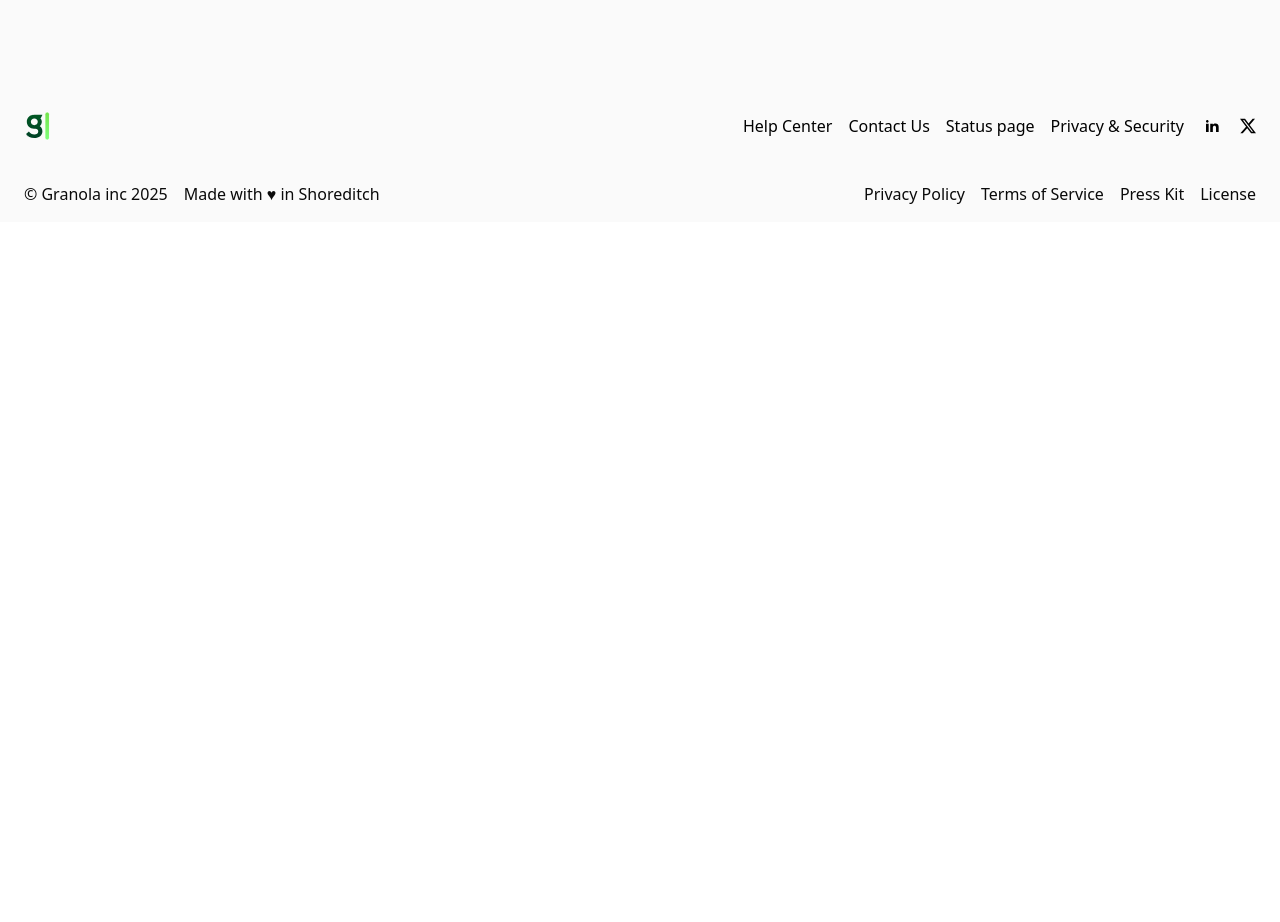
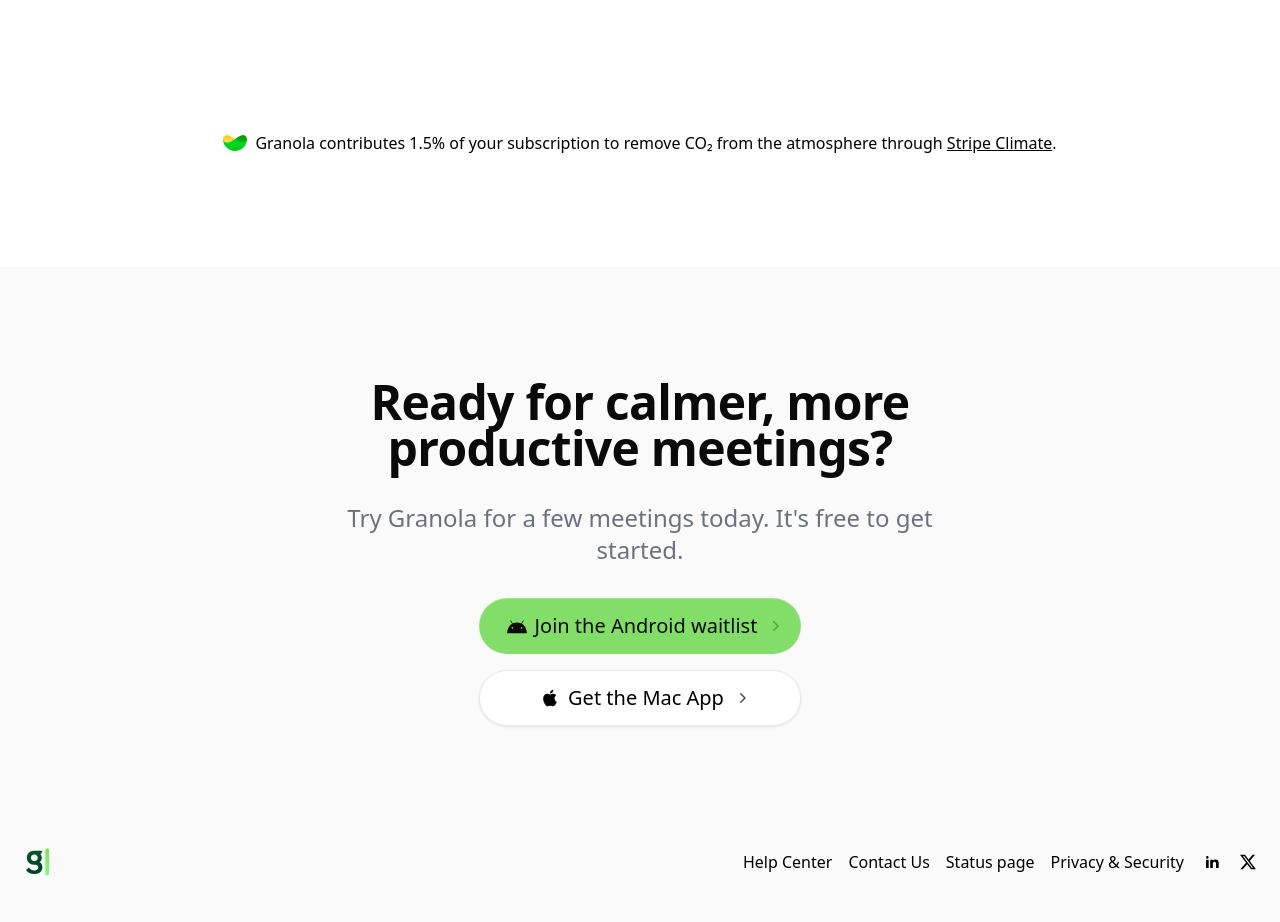
Before and after one commit to Raheel1258/granolaai-website, a Next.js app: page /pricing in a window 1280 px wide. Shown: the part 4580-5502 px from the top of the page. Before the commit the page ends 4802 px from the top, so only its background shows below. Built offline with nearby package versions, Linux system fonts and the light colour scheme.

Commit message:
chore: update pricing ui

```diff
--- a/src/app/pricing/page.tsx
+++ b/src/app/pricing/page.tsx
@@ -1,6 +1,8 @@
 import BuiltForPeople from "@/components/BuiltForPeople";
 import GranolaPricingPage from "../../components/Faq";
 import Pricing from "../../components/Pricing";
+import TrustedBySection from "@/components/TrustedBySection";
+import StripeClimateInfo from "@/components/climateInfo";
 
 export default function Page() {
   return (
@@ -8,6 +10,7 @@
       <Pricing />
       <GranolaPricingPage />
       <BuiltForPeople />
+      <TrustedBySection />
     </main>
   );
 }
--- a/src/components/Footer.tsx
+++ b/src/components/Footer.tsx
@@ -13,11 +13,11 @@
           <h2 className="text-3xl lg:text-5xl text-colored font-bold tracking-[-0.015em] leading-[0.95] text-balance">
             Ready for calmer, more productive meetings?
           </h2>
-          <p className="text-xl font-medium lg:text-2xl text-colored-secondary">
+          <p className="text-xl font-medium lg:text-2xl text-gray-500">
             Try Granola for a few meetings today. It&apos;s free to get started.
           </p>
         </div>
-        <div className="flex flex-col">
+        <div className="flex flex-col gap-4">
           <DeviceDrawer
             trigger={
               <button
@@ -28,7 +28,18 @@
                 aria-controls="radix-:rv:"
                 data-state="closed"
               >
-                <span>Send me a download link</span>
+                {/* Android icon */}
+                <svg
+                  xmlns="http://www.w3.org/2000/svg"
+                  width="20"
+                  height="20"
+                  viewBox="0 0 24 24"
+                  fill="currentColor"
+                  className="w-5 h-5"
+                >
+                  <path d="M17.523 15.3414c-.5511 0-.9993-.4486-.9993-.9997s.4482-.9993.9993-.9993c.5516 0 .9997.4477.9997.9993.0001.5511-.4481.9997-.9997.9997m-11.046 0c-.5511 0-.9993-.4486-.9993-.9997s.4482-.9993.9993-.9993c.5516 0 .9997.4477.9997.9993 0 .5511-.4481.9997-.9997.9997m11.4045-6.02l1.9973-3.4592a.416.416 0 0 0-.1521-.5676.416.416 0 0 0-.5676.1521l-2.0223 3.503C15.5902 8.2439 13.8533 7.8508 12 7.8508s-3.5902.3931-5.1358 1.0989L4.8419 5.4467a.4161.4161 0 0 0-.5677-.1521.4157.4157 0 0 0-.1521.5676l1.9973 3.4592C2.6889 11.1867.343 15.6589 0 20.761h24c-.343-5.1021-2.6889-9.5743-6.1185-11.4396" />
+                </svg>
+                <span>Join the Android waitlist</span>
                 <svg
                   xmlns="http://www.w3.org/2000/svg"
                   viewBox="0 0 20 20"
@@ -47,6 +58,37 @@
             }
             content={<DeviceDrawerContent />}
           />
+          <button
+            className="flex-none bg-white justify-center flex gap-2 items-center hover:scale-[101%] transform-gpu text-black rounded-full focus:ring-2 focus:ring-gray-300 font-medium focus:ring-offset-2 focus:outline-none text-base lg:text-xl shadow-[0_1px_3px_rgba(0,0,0,0.1)] group relative overflow-hidden duration-75 z-20 px-6 h-12 lg:h-14 transition-all cursor-pointer lg:pl-7 lg:pr-4 border border-gray-200 hover:border-gray-300"
+            type="button"
+          >
+            {/* Apple icon */}
+            <svg
+              xmlns="http://www.w3.org/2000/svg"
+              width="20"
+              height="20"
+              viewBox="0 0 24 24"
+              fill="currentColor"
+              className="w-5 h-5"
+            >
+              <path d="M18.71 19.5c-.83 1.24-1.71 2.45-3.05 2.47-1.34.03-1.77-.79-3.29-.79-1.53 0-2 .77-3.27.82-1.31.05-2.3-1.32-3.14-2.53C4.25 17 2.94 12.45 4.7 9.39c.87-1.52 2.43-2.48 4.12-2.51 1.28-.02 2.5.87 3.29.87.78 0 2.26-1.07 3.81-.91.65.03 2.47.26 3.64 1.98-.09.06-2.17 1.28-2.15 3.81.03 3.02 2.65 4.03 2.68 4.04-.03.07-.42 1.44-1.38 2.83M13 3.5c.73-.83 1.94-1.46 2.94-1.5.13 1.17-.34 2.35-1.04 3.19-.69.85-1.83 1.51-2.95 1.42-.15-1.15.41-2.35 1.05-3.11z" />
+            </svg>
+            <span>Get the Mac App</span>
+            <svg
+              xmlns="http://www.w3.org/2000/svg"
+              viewBox="0 0 20 20"
+              fill="currentColor"
+              aria-hidden="true"
+              data-slot="icon"
+              className="w-5 h-5 opacity-70"
+            >
+              <path
+                fillRule="evenodd"
+                d="M8.22 5.22a.75.75 0 0 1 1.06 0l4.25 4.25a.75.75 0 0 1 0 1.06l-4.25 4.25a.75.75 0 0 1-1.06-1.06L11.94 10 8.22 6.28a.75.75 0 0 1 0-1.06Z"
+                clipRule="evenodd"
+              ></path>
+            </svg>
+          </button>
         </div>
       </section>
       <div className="flex flex-wrap gap-x-4 justify-end items-center mx-auto w-full max-w-7xl text-secondary">
--- a/src/components/TrustedBySection.tsx
+++ b/src/components/TrustedBySection.tsx
@@ -1,5 +1,6 @@
 import { logoSetOne, logoSetTwo } from "@/constants/logo-sets";
 import Image from "next/image";
+import StripeClimateInfo from "./climateInfo";
 
 const TrustedBySection = () => {
   return (
@@ -49,6 +50,8 @@
         <div className="pointer-events-none absolute left-0 top-0 w-1/6 h-full z-10 bg-gradient-to-r from-white to-transparent" />
         <div className="pointer-events-none absolute right-0 top-0 w-1/6 h-full z-10 bg-gradient-to-l from-white to-transparent" />
       </div>
+
+      <StripeClimateInfo />
     </section>
   );
 };
--- /dev/null
+++ b/src/components/climateInfo.tsx
@@ -0,0 +1,32 @@
+import React from "react";
+
+const StripeClimateInfo: React.FC = () => {
+  return (
+    <div className="flex flex-col col-span-full items-center mt-32 mb-8">
+      <div className="flex gap-2 text-black">
+        <img
+          src="/StripeClimateBadge.svg"
+          width={24}
+          height={24}
+          alt="Stripe Climate"
+        />
+        <span>
+          Granola contributes 1.5% of your subscription to remove CO₂ from the
+          atmosphere through{" "}
+          <a
+            href="https://stripe.com/climate"
+            title="Stripe Climate"
+            className="underline"
+            target="_blank"
+            rel="noopener noreferrer"
+          >
+            Stripe Climate
+          </a>
+          .
+        </span>
+      </div>
+    </div>
+  );
+};
+
+export default StripeClimateInfo;
```
Also changed, not shown: public/StripeClimateBadge.svg (added).
